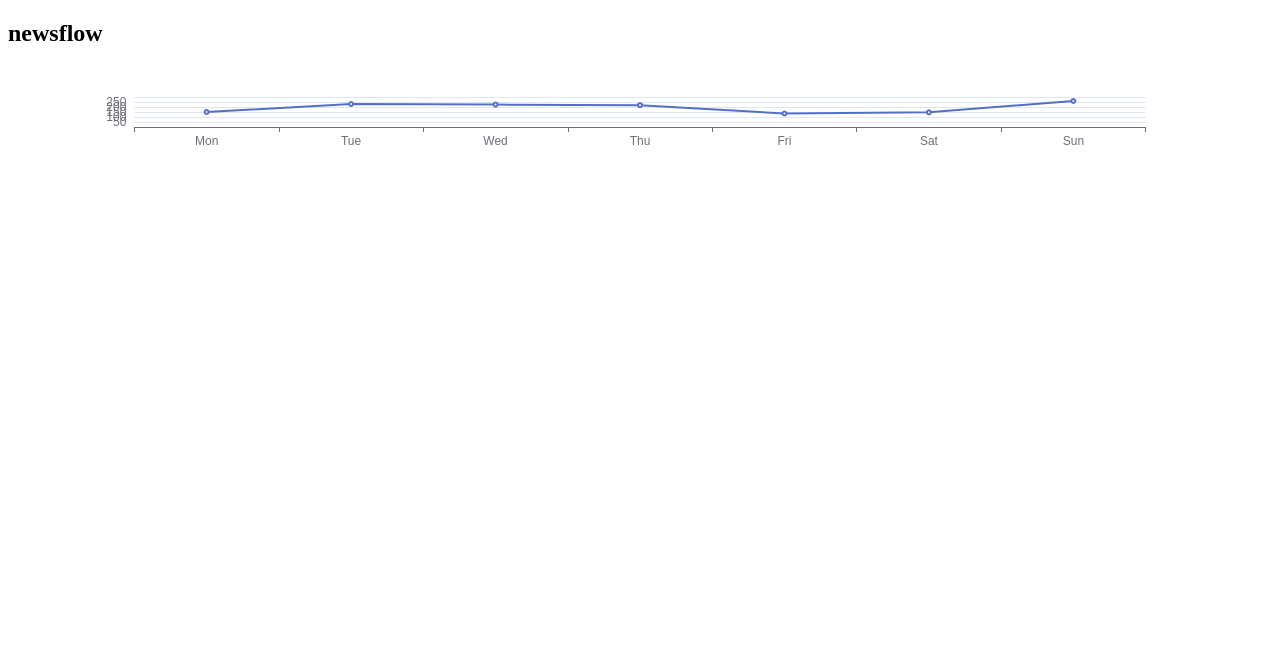
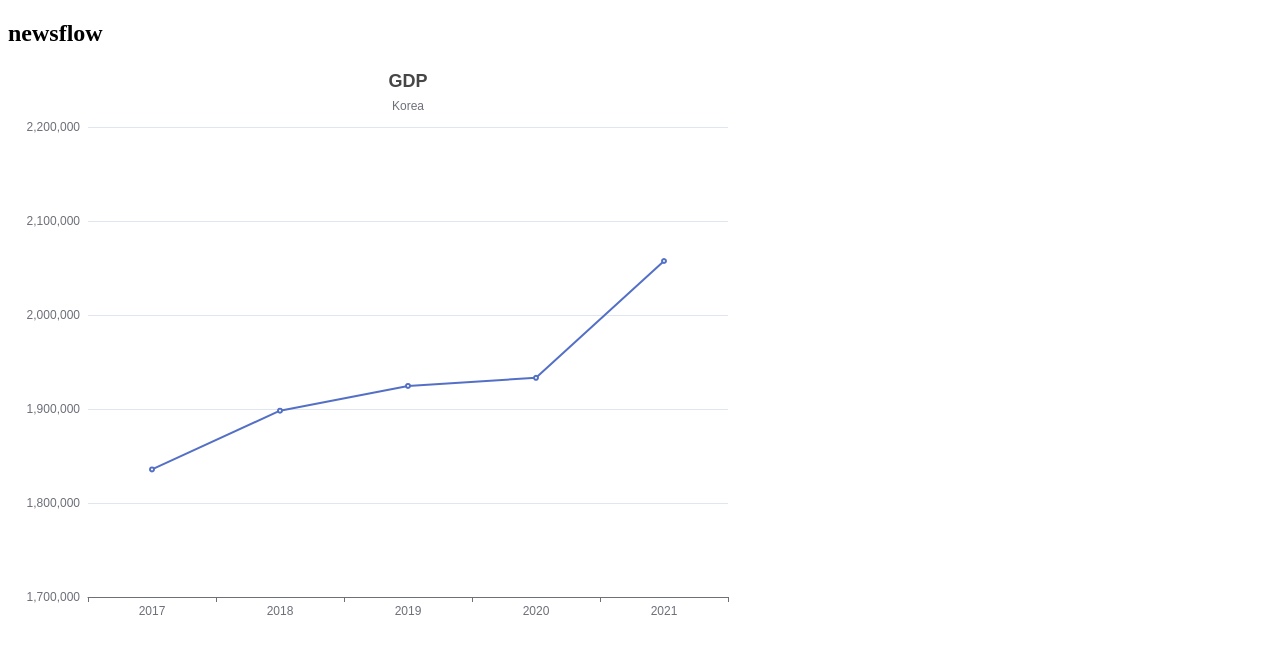
Before and after one commit to kuss/newsflow, a React (Create React App) app in the folder newflow-frontend/: page / in a window 1280 px wide. Shown: the top 654 px of the page. Built offline with nearby package versions, Linux system fonts and the light colour scheme.

Commit message:
add gdp chart

```diff
--- a/newflow-frontend/src/components/Chart/index.js
+++ b/newflow-frontend/src/components/Chart/index.js
@@ -1,18 +1,24 @@
 import React, { useEffect, useState } from 'react';
 import ECharts, { EChartsReactProps } from 'echarts-for-react';
-
 const Chart = () => {
-  const [options, setOptions] = useState({
+	const [options, setOptions] = useState({
+		title: {
+			text: 'GDP',
+			subtext: 'Korea',
+			x: 'center'
+		},
 		xAxis: {
 	    type: 'category',
-	    data: ['Mon', 'Tue', 'Wed', 'Thu', 'Fri', 'Sat', 'Sun']
+	    data: ['2017', '2018', '2019', '2020', '2021']
 	  },
 	  yAxis: {
-	    type: 'value'
+			type: 'value',
+			min: 1700000,
+      max: 2200000,
 	  },
 	  series: [
 	    {
-	      data: [150, 230, 224, 218, 135, 147, 260],
+	      data: [1835698.2, 1898192.6, 1924498.1, 1933152.4, 2057447.8],
 	      type: 'line'
 	    }
 	  ]
@@ -21,7 +27,7 @@ const Chart = () => {
 	return (
     <ECharts
 			option={options}
-      opts={{ renderer: 'svg', width: 'auto', height: '100%' }}
+      opts={{ renderer: 'svg', width: '800px', height: '600px' }}
     />
   );
 }
```
